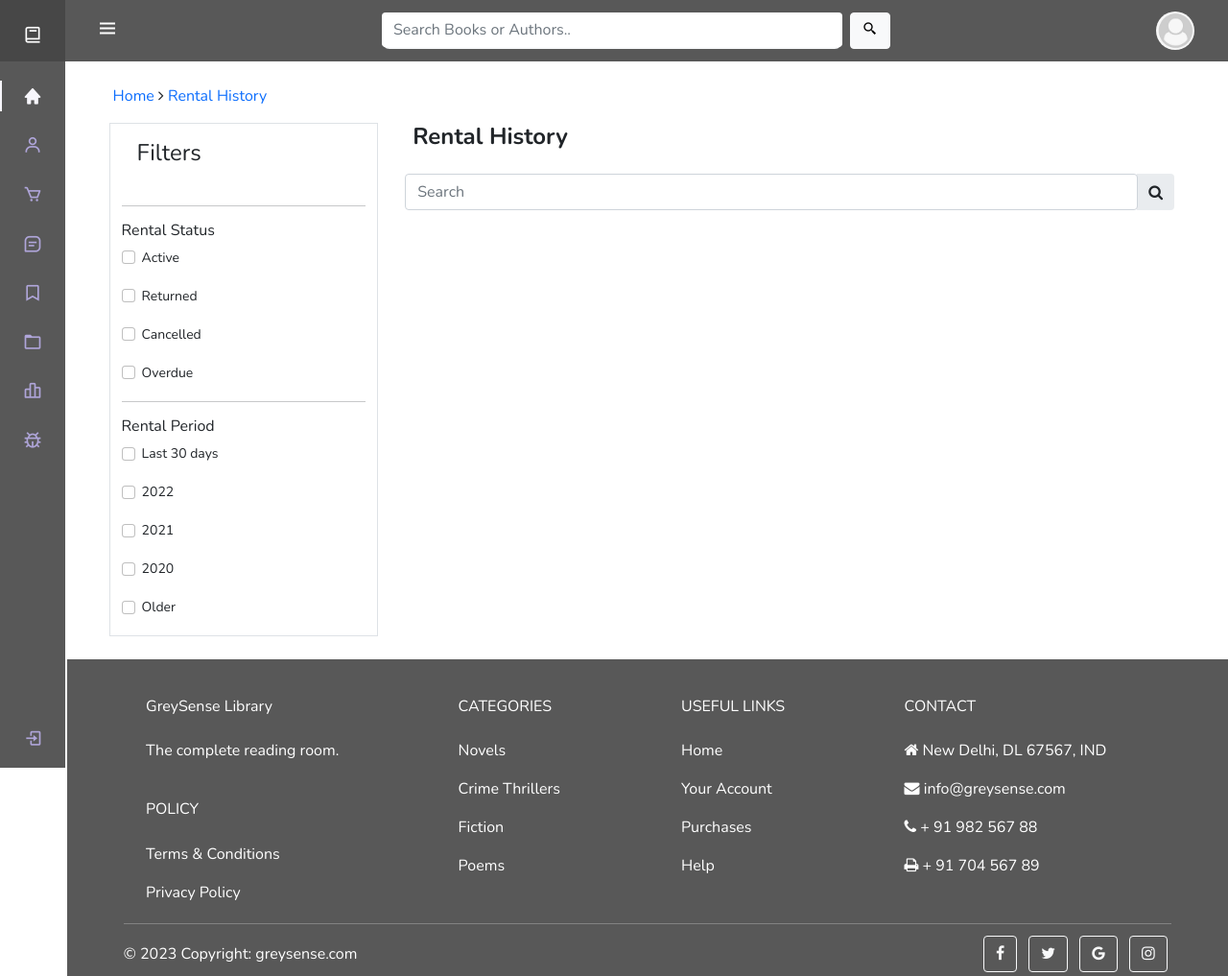
After one commit to Shemeemvp/LibraryManagement, a Django app: template LibraryApp/templates/user/rental-history.html in a window 1280 px wide. The commit adds this page. Shown: the whole page at 96% size. Run offline with Django 4.2, Linux system fonts and the light colour scheme; the template is opened without the code that fills it, so the values that code supplies are empty; some libraries are stand-ins or nearby versions.

Commit message:
Rentout feature implemeted, Rental history page added.

```diff
--- /dev/null
+++ b/LibraryApp/templates/user/rental-history.html
@@ -0,0 +1,205 @@
+{% extends './base.html' %} {%block title%}Rental History | GreySense Library {%endblock%}
+{% load static %}
+{%block content%}
+<div class="container-fluid px-5 py-4">
+    <a href="/" class="">Home</a>
+    <span><i class="fa fa-angle-right"></i></span>
+    <a href="{% url 'myOrders' %}" class="">Rental History</a>
+    <div class="row px-2">
+      <div class="col-md-3 mt-3 border" style="height: fit-content;">
+        <div class="p-3">
+          <h4>Filters</h4>
+        </div>
+        <hr>
+        <div class="filter-head">
+          <h6 class="ml-2">Rental Status</h6>
+        </div>
+        <div class="pl-3">
+          <div class="form-check mb-3 small">
+            <input
+              class="form-check-input"
+              type="checkbox"
+              value=""
+              id="f1"
+            />
+            <label class="form-check-label" for="f1"> Active </label>
+          </div>
+        </div>
+        <div class="pl-3">
+          <div class="form-check mb-3 small">
+            <input
+              class="form-check-input"
+              type="checkbox"
+              value=""
+              id="f2"
+            />
+            <label class="form-check-label" for="f2"> Returned </label>
+          </div>
+        </div>
+        <div class="pl-3">
+          <div class="form-check mb-3 small">
+            <input
+              class="form-check-input"
+              type="checkbox"
+              value=""
+              id="f3"
+            />
+            <label class="form-check-label" for="f3"> Cancelled </label>
+          </div>
+        </div>
+        <div class="pl-3">
+          <div class="form-check mb-3 small">
+            <input
+              class="form-check-input"
+              type="checkbox"
+              value=""
+              id="f4"
+            />
+            <label class="form-check-label" for="f4"> Overdue </label>
+          </div>
+        </div>
+        <hr>
+        <div class="filter-head">
+          <h6 class="ml-2">Rental Period</h6>
+        </div>
+        <div class="pl-3">
+          <div class="form-check mb-3 small">
+            <input
+              class="form-check-input"
+              type="checkbox"
+              value=""
+              id="f5"
+            />
+            <label class="form-check-label" for="f5"> Last 30 days </label>
+          </div>
+        </div>
+        <div class="pl-3">
+          <div class="form-check mb-3 small">
+            <input
+              class="form-check-input"
+              type="checkbox"
+              value=""
+              id="f6"
+            />
+            <label class="form-check-label" for="f6"> 2022 </label>
+          </div>
+        </div>
+        <div class="pl-3">
+          <div class="form-check mb-3 small">
+            <input
+              class="form-check-input"
+              type="checkbox"
+              value=""
+              id="f7"
+            />
+            <label class="form-check-label" for="f7"> 2021 </label>
+          </div>
+        </div>
+        <div class="pl-3">
+          <div class="form-check mb-3 small">
+            <input
+              class="form-check-input"
+              type="checkbox"
+              value=""
+              id="f8"
+            />
+            <label class="form-check-label" for="f8"> 2020 </label>
+          </div>
+        </div>
+        <div class="pl-3">
+          <div class="form-check mb-3 small">
+            <input
+              class="form-check-input"
+              type="checkbox"
+              value=""
+              id="f9"
+            />
+            <label class="form-check-label" for="f9"> Older </label>
+          </div>
+        </div>
+      </div>
+      <div class="col-md-9">
+        <div>
+          <div class="pt-3 ms-4">
+            <h4 class="fw-bold mb-4">Rental History</h4>
+          </div>
+
+          <div class="ms-3">
+            <div class="input-group rounded w-100">
+              <input
+                type="search"
+                class="form-control rounded"
+                placeholder="Search"
+                aria-label="Search"
+                aria-describedby="search-addon"
+              />
+              <span
+                class="input-group-text border-0 ml-2"
+                id="search-addon"
+              >
+                <i class="fa fa-search"></i>
+              </span>
+            </div>
+          </div>
+          <div>
+            {%for i in rental%}
+            <div class="bg-white card m-3 shadow-sm my-order-card">
+              <div class="p-4">
+                <div>
+                  <div class="prod-detail w-100">
+                    <a href="#">
+                      <span class="float-end text-info"
+                        >Status : {{i.status}}
+                        <i class="icofont-check-circled text-success"></i
+                      ></span>
+                    </a>
+                    <h6 class="mb-2">
+                      <a href="#"></a>
+                      <a href="#" class="text-black"
+                        >{{i.book.title}}</a
+                      >
+                    </h6>
+                    <p class="text-gray mb-2">
+                      <i class="fas fa-thin fa-list"></i> Ref
+                      #923742763{{i.id}}
+                    </p>
+                    <p class="text-gray mb-2">
+                      <i class="fas fa-thin fa-clock"></i>
+                      {{i.reserve_date}}
+                    </p>
+                    <p class="text-gray mb-2">
+                      <i class="bx bxs-calendar"></i>
+                      Due: {{i.due_date}}
+                    </p>
+                    <!-- <p class="text-gray mb-2">
+                      <i class="fas fa-light fa-address-card"></i>
+                      {{address.apartment_flat_suite}}, {{address.street_address}}, {{address.city}}, {{address.state}}, {{address.country}} - {{address.zipcode}}
+                    </p> -->
+                    <p class="text-gray mb-2">
+                      <i class="fas fa-thin fa-money-check-dollar"></i>
+                      {{i.payment}}
+                    </p>
+                    <hr />
+                    <div class="float-end">
+                      <a class="btn btn-sm btn-outline-primary" href=""
+                        ><i class='bx bxs-calendar'></i> Extend Period</a
+                      >
+                      <a class="btn btn-sm btn-danger" href="#"
+                        ><i class="fa fa-warning"></i> Report Lost</a
+                      >
+                    </div>
+                    <p class="mb-0 text-primary pt-2">
+                      <span class="text-primary fw-bold"> Total Paid:</span>
+                      ₹{{i.rental_amount}}
+                    </p>
+                  </div>
+                </div>
+              </div>
+            </div>
+            {%endfor%}
+          </div>
+        </div>
+      </div>
+    </div>
+  </div>
+{%endblock%}
```
Also changed, not shown: LibraryApp/templates/user/rental-confirm.html (added, +52 -0 lines), LibraryApp/templates/user/rental.html (+5 -4 lines), LibraryApp/migrations/0011_rental_payment_rental_status.py (added).
